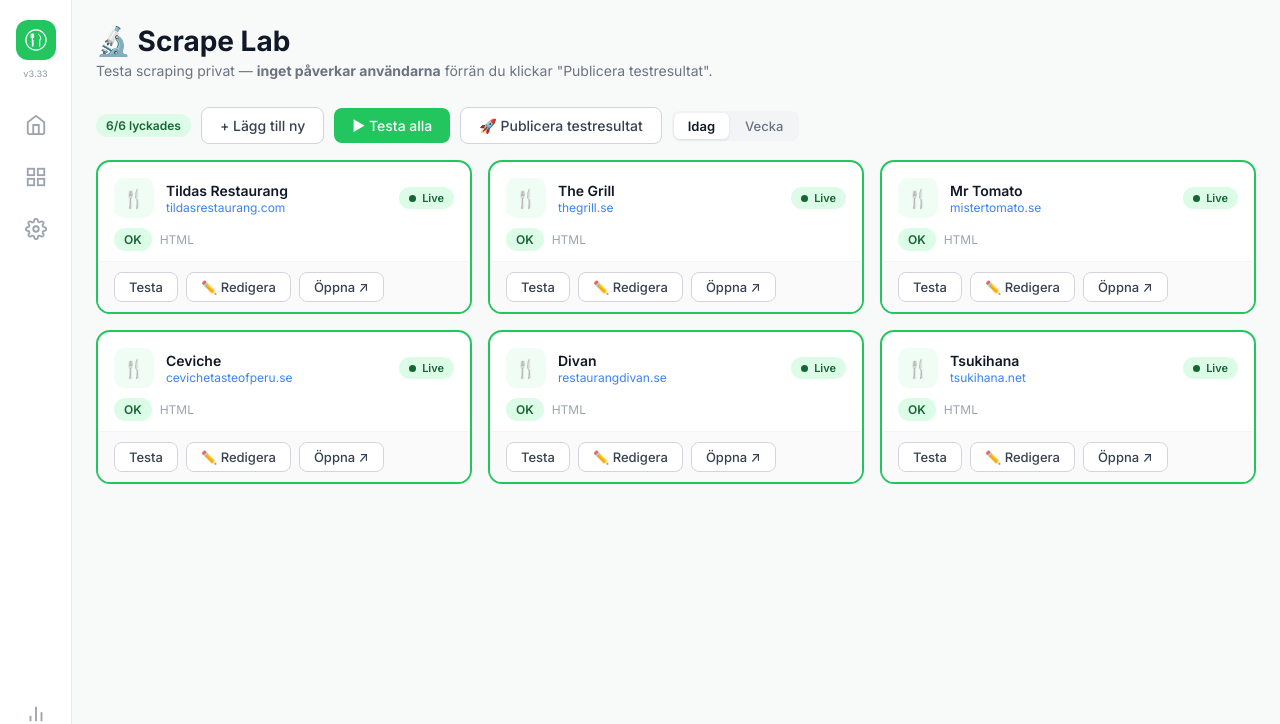
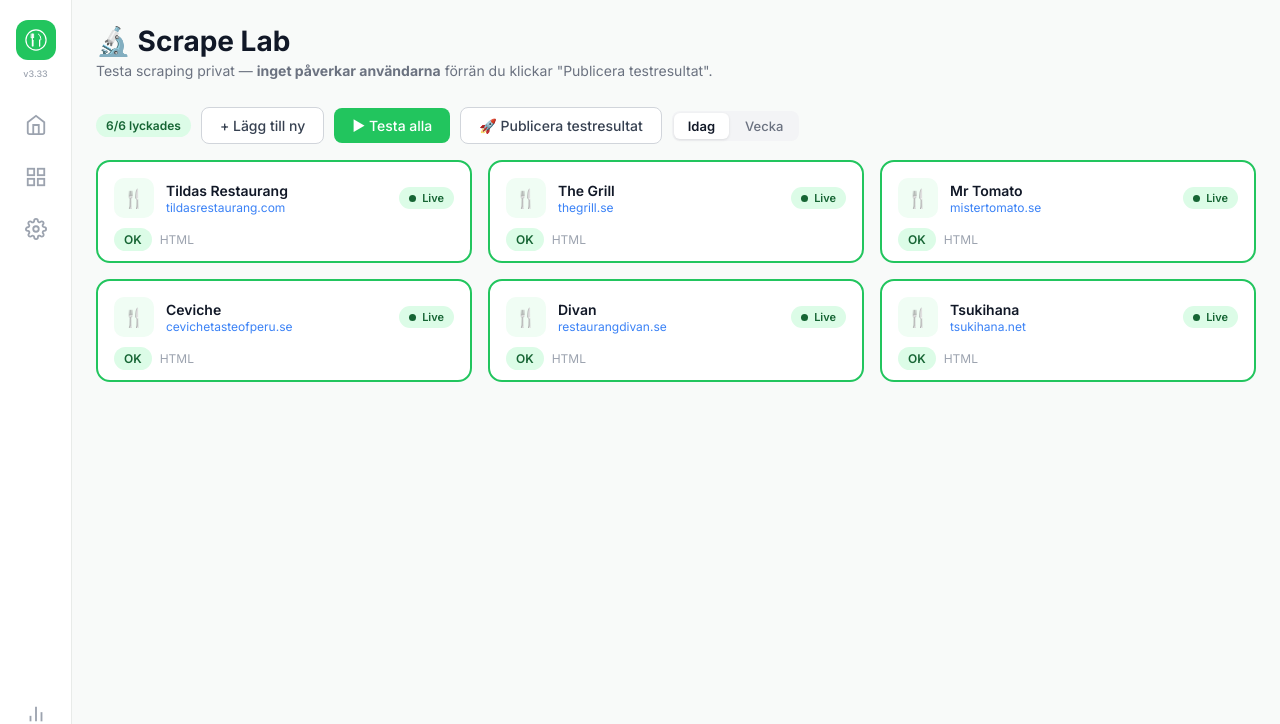
Before and after one commit to kafk/Lunch2, a Flask app: page /demo in a window 1280 px wide. Shown: the top 724 px of the page. Run offline with Flask 3, Linux system fonts and the light colour scheme; data that the repository does not hold is empty.

Commit message:
demo: remove per-card action buttons

```diff
--- a/templates/demo.html
+++ b/templates/demo.html
@@ -199,13 +199,6 @@
                         <button class="btn-outline" style="padding:6px 14px;font-size:13px;" onclick="labCancelEdit(${i})">Avbryt</button>
                     </div>
                 </div>` : ''}
-                <div class="lab-card-actions">
-                    <button class="btn-outline" style="padding:6px 14px;font-size:13px;" id="lab-btn-${i}"
-                        onclick="labTestOne(${i})">Testa</button>
-                    ${result ? `<button class="btn-outline" style="padding:6px 14px;font-size:13px;" onclick="labStartEdit(${i})">✏️ Redigera</button>` : ''}
-                    <a href="${escHtml(u.url)}" target="_blank" class="btn-outline"
-                        style="padding:6px 14px;font-size:13px;text-decoration:none;">Öppna ↗</a>
-                </div>
             </div>`;
         }).join('');
     }
@@ -278,13 +271,6 @@
                         <button class="btn-outline" style="padding:6px 14px;font-size:13px;" onclick="labCancelEdit(${index})">Avbryt</button>
                     </div>
                 </div>` : ''}
-                <div class="lab-card-actions">
-                    <button class="btn-outline" style="padding:6px 14px;font-size:13px;" id="lab-btn-${index}"
-                        onclick="labTestOne(${index})">Testa</button>
-                    ${result ? `<button class="btn-outline" style="padding:6px 14px;font-size:13px;" onclick="labStartEdit(${index})">✏️ Redigera</button>` : ''}
-                    <a href="${escHtml(u.url)}" target="_blank" class="btn-outline"
-                        style="padding:6px 14px;font-size:13px;text-decoration:none;">Öppna ↗</a>
-                </div>
             </div>`;
         existing.outerHTML = html;
     }
```
